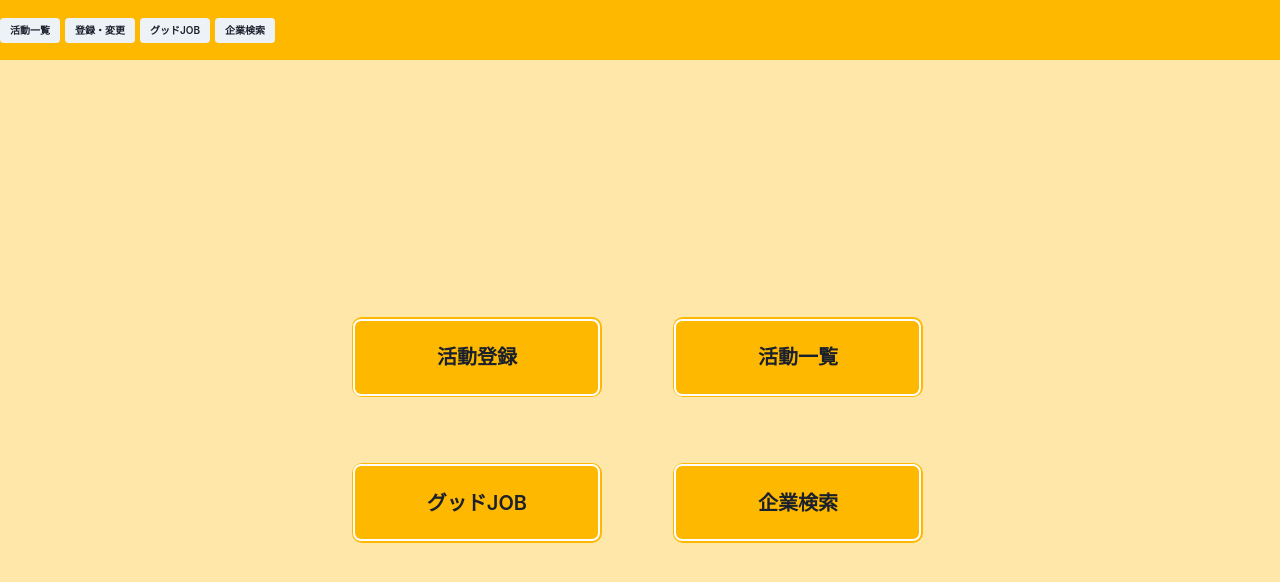
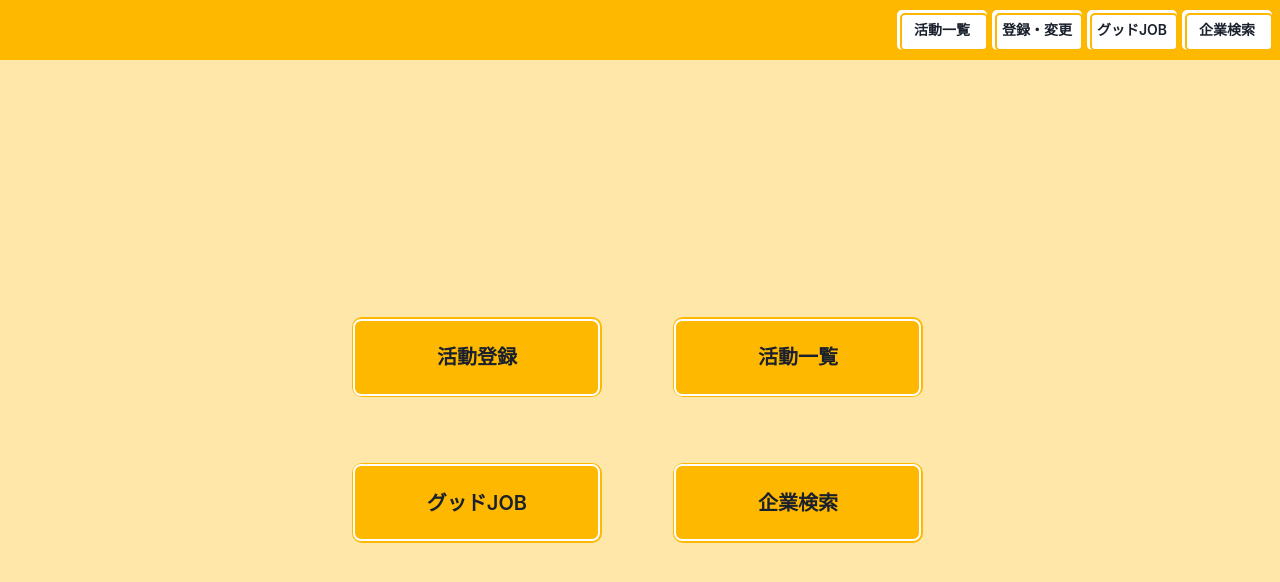
Before and after one commit to tama10171/next-recruit-app, a Next.js app: page /main in a window 1280 px wide. Shown: the top 582 px of the page. Built offline with nearby package versions, Linux system fonts and the light colour scheme; no server answers.

Commit message:
ヘッダー更新

```diff
--- a/components/Header.tsx
+++ b/components/Header.tsx
@@ -17,20 +17,94 @@ import { UtilColors } from 'src/colors'
 export const Header = () => {
   return (
     <div>
-      <HStack w={'100vw'} h={'60px'} bg={UtilColors.background.main}>
+      <Box w={'100vw'} h={'60px'} bg={UtilColors.background.main}>
+        <HStack w={'auto'} h={'100%'} justifyContent={'flex-end'} mr={'8px'}>
           <Link href="/">
-          <Button>活動一覧</Button>
+            <Button
+              bg={'#fff'}
+              w={'90px'}
+              h={'40px'}
+              fontSize={'1.4rem'}
+              borderRadius={'5px'}
+              _after={{
+                pos: 'absolute',
+                top: '2.5px',
+                left: '2.5px',
+                w: 'calc(100% - 5.5px)',
+                h: 'calc(100% - 5.5px)',
+                border: '#FFB800 2px solid',
+                borderRadius: '5px',
+                content: `""`,
+              }}
+            >
+              活動一覧
+            </Button>
           </Link>
           <Link href="/">
-          <Button>登録・変更</Button>
+            <Button
+              bg={'#fff'}
+              w={'90px'}
+              h={'40px'}
+              fontSize={'1.4rem'}
+              borderRadius={'5px'}
+              _after={{
+                pos: 'absolute',
+                top: '2.5px',
+                left: '2.5px',
+                w: 'calc(100% - 5.5px)',
+                h: 'calc(100% - 5.5px)',
+                border: '#FFB800 2px solid',
+                borderRadius: '5px',
+                content: `""`,
+              }}
+            >
+              登録・変更
+            </Button>
           </Link>
           <Link href="/">
-          <Button>グッドJOB</Button>
+            <Button
+              bg={'#fff'}
+              w={'90px'}
+              h={'40px'}
+              fontSize={'1.4rem'}
+              borderRadius={'5px'}
+              _after={{
+                pos: 'absolute',
+                top: '2.5px',
+                left: '2.5px',
+                w: 'calc(100% - 5.5px)',
+                h: 'calc(100% - 5.5px)',
+                border: '#FFB800 2px solid',
+                borderRadius: '5px',
+                content: `""`,
+              }}
+            >
+              グッドJOB
+            </Button>
           </Link>
           <Link href="/">
-          <Button>企業検索</Button>
+            <Button
+              bg={'#fff'}
+              w={'90px'}
+              h={'40px'}
+              fontSize={'1.4rem'}
+              borderRadius={'5px'}
+              _after={{
+                pos: 'absolute',
+                top: '2.5px',
+                left: '2.5px',
+                w: 'calc(100% - 5.5px)',
+                h: 'calc(100% - 5.5px)',
+                border: '#FFB800 2px solid',
+                borderRadius: '5px',
+                content: `""`,
+              }}
+            >
+              企業検索
+            </Button>
           </Link>
         </HStack>
+      </Box>
     </div>
   )
 }
```
Lines whose indentation alone changed are shown as unchanged.
